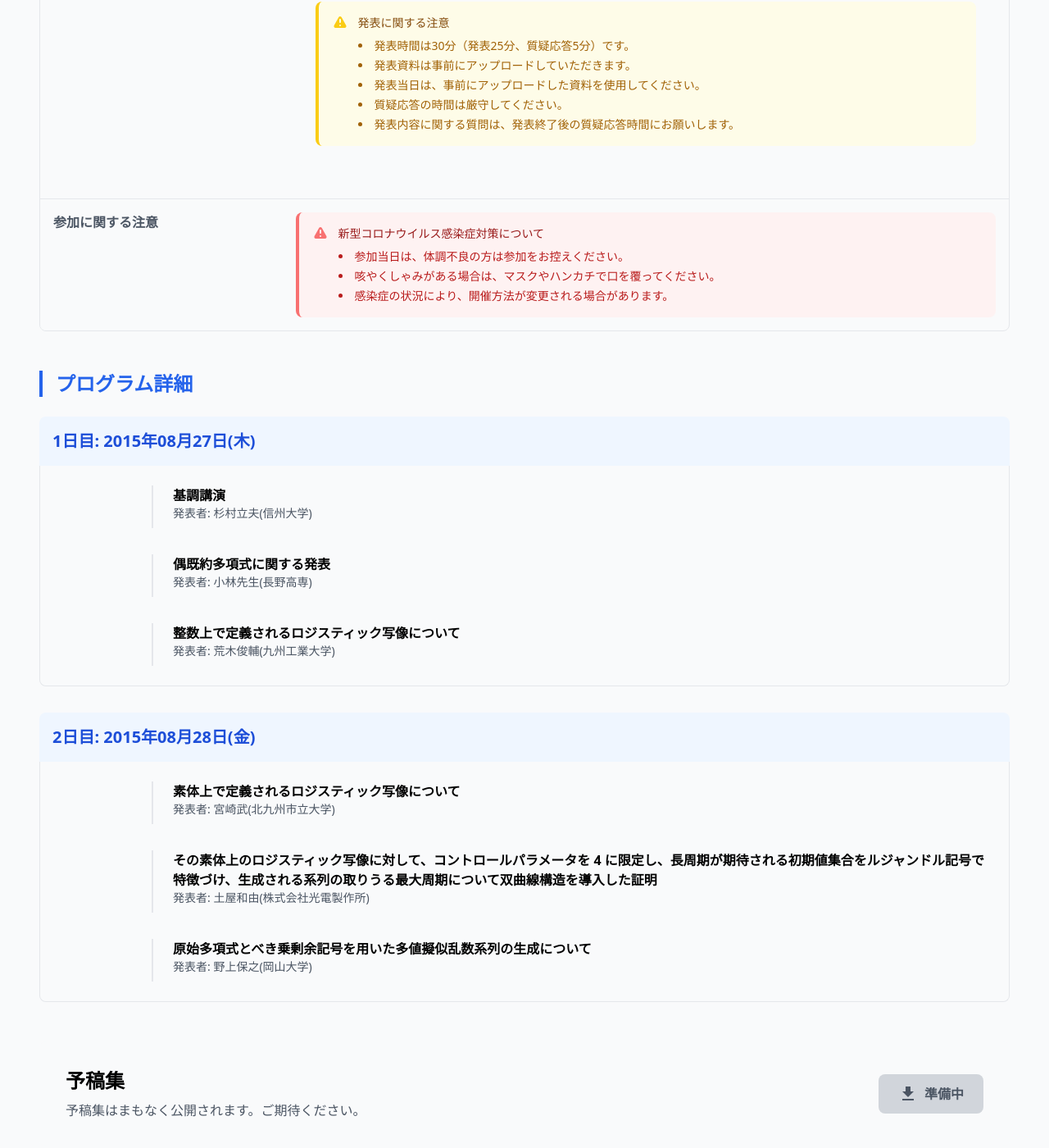
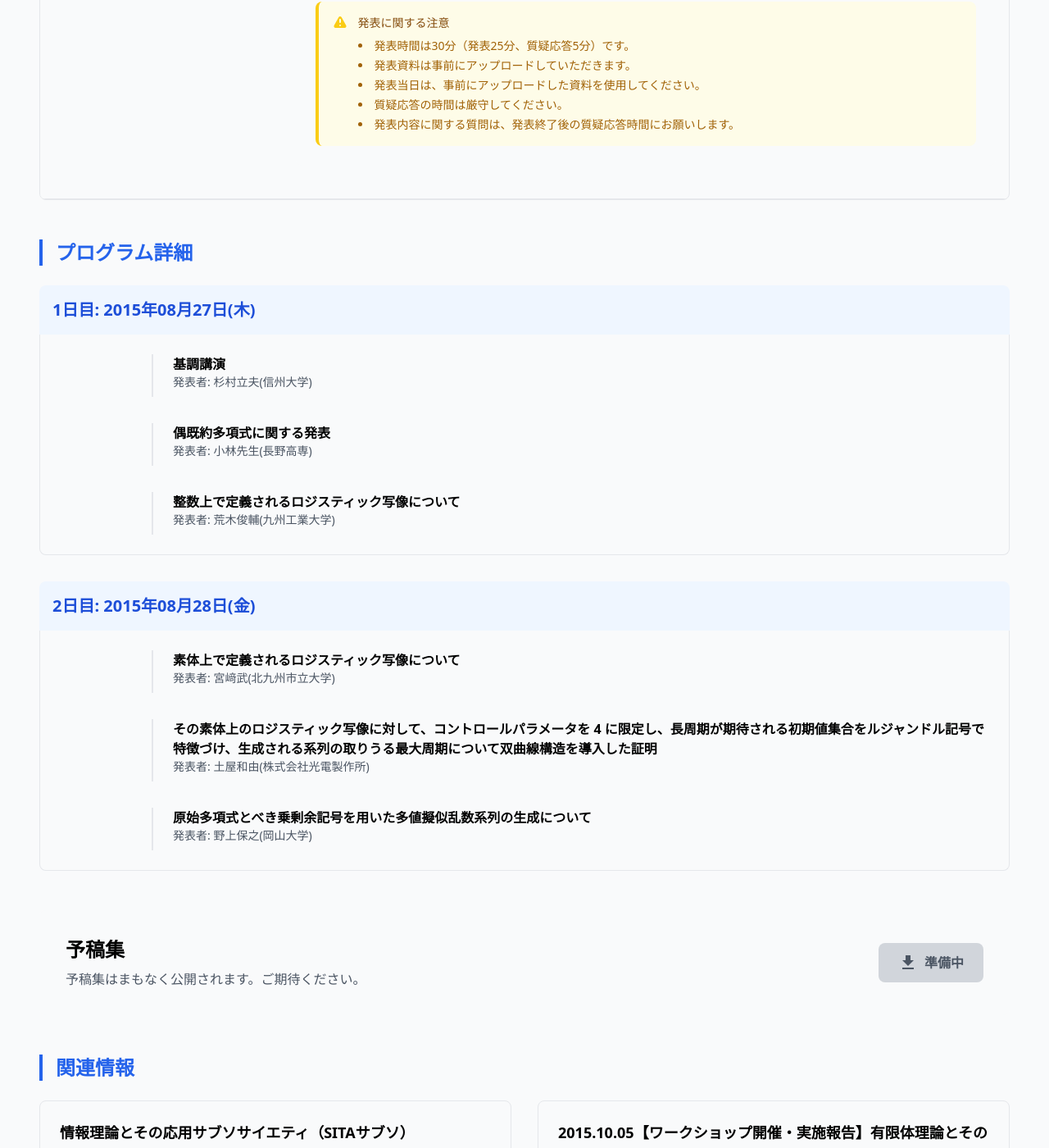
Before and after one commit to FFTPRS/WS, a Jekyll site: the page built from pages/workshop1.html, in a window 1280 px wide and 1400 px high, scrolled down 1602 px. Shown: the whole window at 82% size. Built offline with Jekyll 4.4.1, drawn with Linux system fonts in a browser that asks for light colours; nearby versions of some CDN libraries.

Commit message:
名前修正とコロナに関する注意書きの変更

```diff
--- a/_data/workshop1.yml
+++ b/_data/workshop1.yml
@@ -37,7 +37,7 @@ program:
     time_schedule:
     - time: ""
       title: "素体上で定義されるロジスティック写像について"
-      speaker: "発表者: 宮崎武(北九州市立大学)"
+      speaker: "発表者: 宮﨑武(北九州市立大学)"
       description: ""
     - time: ""
       title: "その素体上のロジスティック写像に対して、コントロールパラメータを 4 に限定し、長周期が期待される初期値集合をルジャンドル記号で特徴づけ、生成される系列の取りうる最大周期について双曲線構造を導入した証明"
--- a/_data/workshop2.yml
+++ b/_data/workshop2.yml
@@ -1,6 +1,6 @@
 title: "第2回 有限体理論とその擬似乱数系列生成への応用ワークショップ"
 sponsored_by: "電子情報通信学会 情報理論とその応用サブソサイエティ"
-executive_committee_member: "上原聡(北九州市立大学)、宮崎武(北九州市立大学)、荒木俊輔(九州工業大学)"
+executive_committee_member: "上原聡(北九州市立大学)、宮﨑武(北九州市立大学)、荒木俊輔(九州工業大学)"
 overview: "本ワークショップは，情報理論とその応用シンポジウム(SITA)あるいはInternational Symposium on Information Theory and Its Applications(ISITA)などにおいて、
 日頃より、有限体理論とその擬似乱数系列生成への応用に関連する研究の成果発表をしている研究者、またそのようなテーマに興味をもっている研究者が一堂に会し、
 日々の研究活動の中で得られた成果の報告をはじめ、疑問に思っている事柄、あるいは個人的な興味から深く掘り下げているテーマなどを、十分に時間をとってお互いに紹介し、共有し、
@@ -53,7 +53,7 @@ program:
     time_schedule:
     - time: "13:20 - 14:10"
       title: "講演4"
-      speaker: "発表者: 宮崎武(北九州市立大学)"
+      speaker: "発表者: 宮﨑武(北九州市立大学)"
       description: "素体上のロジスティック写像との同型関係による素体上の二次写像の分類と生成系列の最長周期"
     - time: "14:10 - 15:00"
       title: "講演5"
--- a/pages/workshop1.html
+++ b/pages/workshop1.html
@@ -143,30 +143,7 @@ description: "第12回有限体理論とその擬似乱数系列生成への応
                     </div>
                 </div>
             </div>
-            <div class="grid grid-cols-1 md:grid-cols-4">
-                <div class="bg-gray-50 p-4 font-semibold text-gray-600">参加に関する注意</div>
-                <div class="p-4 md:col-span-3">
-                    <div class="bg-red-50 border-l-4 border-red-400 p-4 rounded-lg">
-                        <div class="flex">
-                            <div class="flex-shrink-0">
-                                <svg class="h-5 w-5 text-red-400" fill="currentColor" viewBox="0 0 20 20">
-                                    <path fill-rule="evenodd" d="M8.257 3.099c.765-1.36 2.722-1.36 3.486 0l5.58 9.92c.75 1.334-.213 2.98-1.742 2.98H4.42c-1.53 0-2.493-1.646-1.743-2.98l5.58-9.92zM11 13a1 1 0 11-2 0 1 1 0 012 0zm-1-8a1 1 0 00-1 1v3a1 1 0 002 0V6a1 1 0 00-1-1z" clip-rule="evenodd"></path>
-                                </svg>
-                            </div>
-                            <div class="ml-3">
-                                <h5 class="text-sm font-medium text-red-800 mb-2">新型コロナウイルス感染症対策について</h5>
-                                <div class="text-sm text-red-700">
-                                    <ul class="list-disc list-inside space-y-1">
-                                        <li>参加当日は、体調不良の方は参加をお控えください。</li>
-                                        <li>咳やくしゃみがある場合は、マスクやハンカチで口を覆ってください。</li>
-                                        <li>感染症の状況により、開催方法が変更される場合があります。</li>
-                                    </ul>
-                                </div>
-                            </div>
-                        </div>
-                    </div>
-                </div>
-            </div>
+
             <!--
             <div class="grid grid-cols-1 md:grid-cols-4 border-b">
                 <div class="bg-gray-50 p-4 font-semibold text-gray-600">発表に関する注意</div>
```
Also changed, not shown: pages/workshop2.html (+1 -24 lines).
